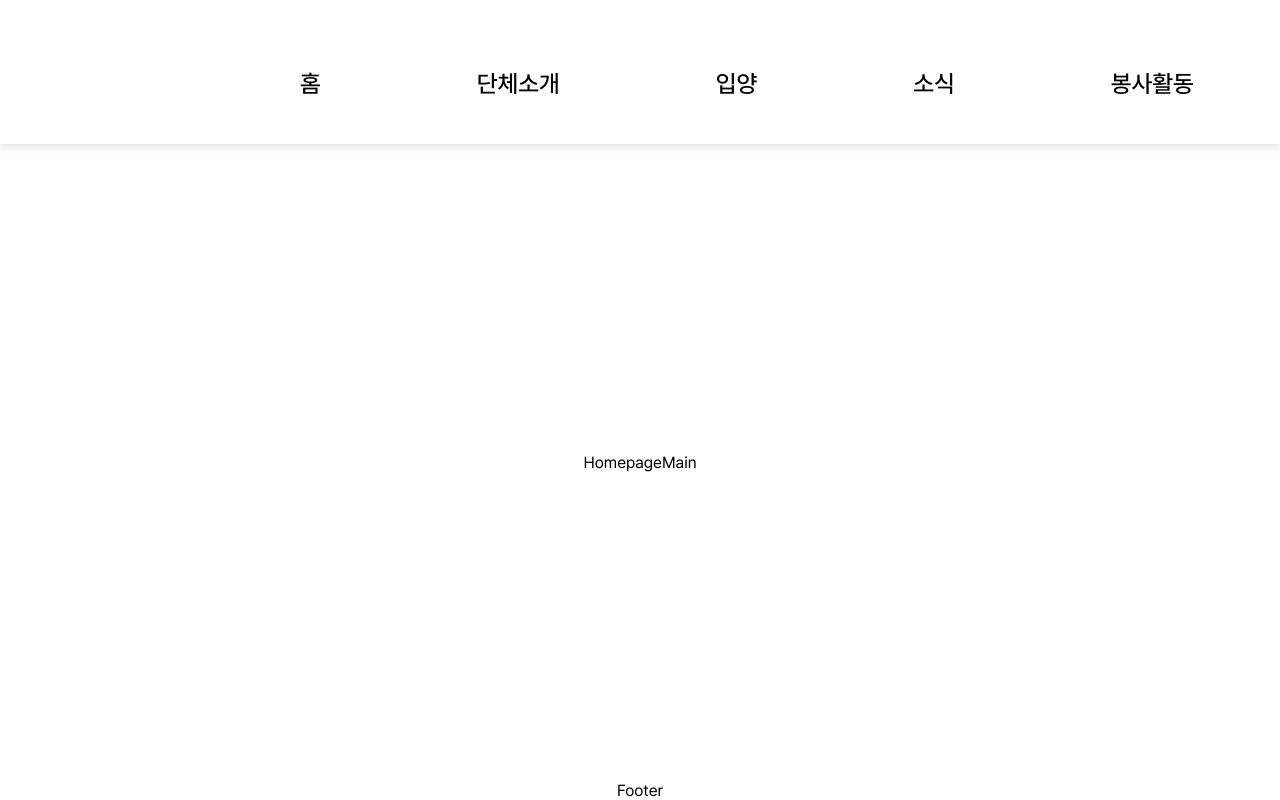
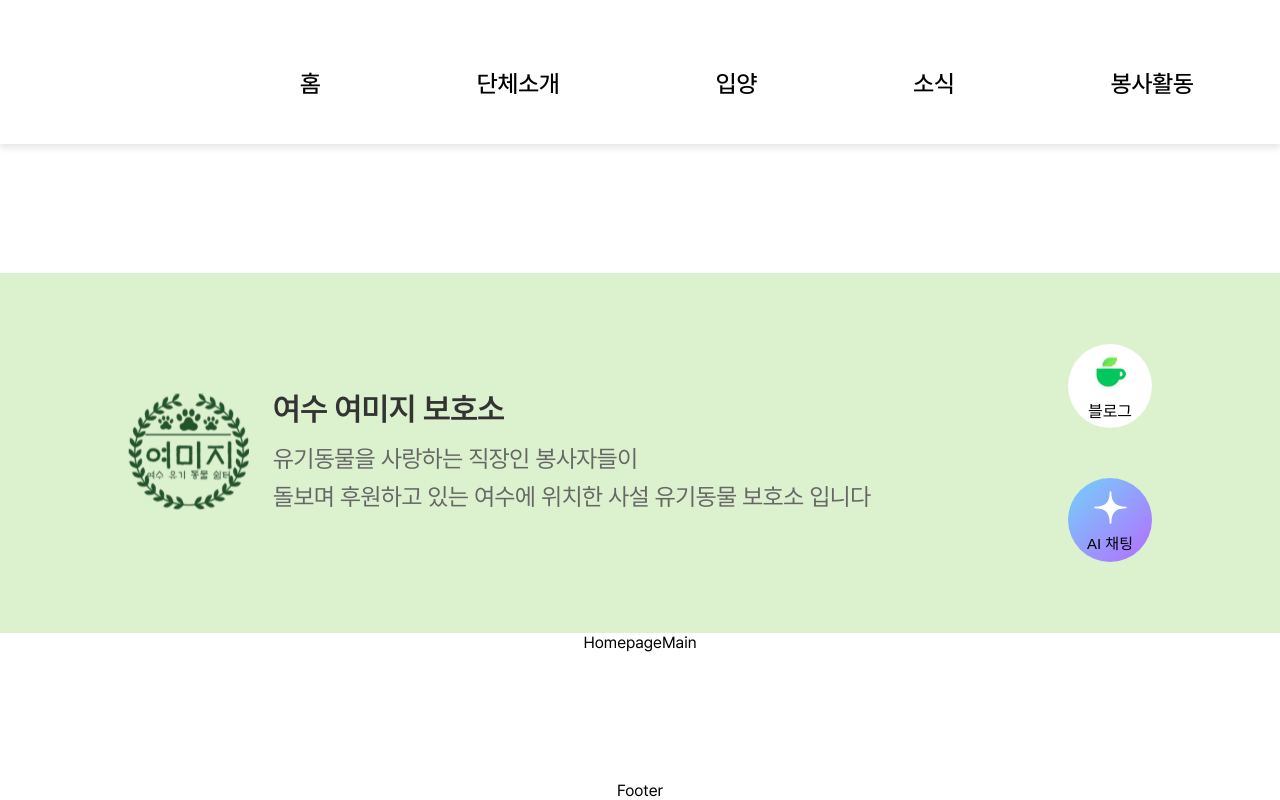
Before and after one commit to aspis-platform/Yeomiji-FE, a React (Vite) app: page / in a window 1280 px wide. Shown: the top 800 px of the page. Built offline with nearby package versions, Linux system fonts and the light colour scheme.

Commit message:
feat : 홈페이지 배너 1개 퍼블리싱

```diff
--- /dev/null
+++ b/src/components/base/AiChatButton.tsx
@@ -0,0 +1,45 @@
+import styled from "styled-components";
+import aiLogo from "../../assets/ai-icon.svg";
+
+const AiChatButton = () => {
+  return (
+    <StyledAiChatButton>
+      <StyledImage src={aiLogo} alt="Naver Cafe Logo" />
+      <span>AI 채팅</span>
+    </StyledAiChatButton>
+  );
+};
+
+const StyledAiChatButton = styled.button`
+  width: 84px;
+  height: 84px;
+  border-radius: 50%;
+  border: none;
+  display: flex;
+  flex-direction: column;
+  align-items: center;
+  justify-content: center;
+  cursor: pointer;
+  gap: 4px;
+  background: linear-gradient(to bottom right, #73d1fa, #b46dff);
+  color: white;
+  transition: transform 0.2s ease;
+
+  span {
+    font-size: 15px;
+    font-weight: 500;
+    color: black;
+  }
+
+  &:hover {
+    transform: scale(1.05);
+  }
+`;
+
+const StyledImage = styled.img`
+  width: 41px;
+  height: 41px;
+  object-fit: contain;
+`;
+
+export default AiChatButton;
--- /dev/null
+++ b/src/components/base/CafeButton.tsx
@@ -0,0 +1,46 @@
+import styled from "styled-components";
+import naverLogo from "../../assets/naver-cafe-logo.webp";
+
+const BlogButton = () => {
+  return (
+    <StyledBlogButton>
+      <StyledImage src={naverLogo} alt="Naver Cafe Logo" />
+      <span>블로그</span>
+    </StyledBlogButton>
+  );
+};
+
+const StyledBlogButton = styled.button`
+  width: 84px;
+  height: 84px;
+  border-radius: 50%;
+  border: none;
+  display: flex;
+  flex-direction: column;
+  align-items: center;
+  justify-content: center;
+  cursor: pointer;
+  gap: 4px;
+  background-color:rgb(255, 255, 255);
+  color: white;
+  transition: transform 0.2s ease;
+
+  span {
+    font-size: 16px;
+    color:black;
+    font-weight: 500;
+  }
+
+  &:hover {
+    transform: scale(1.05);
+  }
+`;
+
+const StyledImage = styled.img`
+  width: 44px;
+  height: 44px;
+  object-fit: contain;
+`;
+
+
+export default BlogButton;
--- /dev/null
+++ b/src/components/homepage/WelcomeBanner.tsx
@@ -0,0 +1,114 @@
+import React from "react";
+import styled from "styled-components";
+import logo_image from "../../assets/yeomiji-logo.svg";
+import BlogButton from "../base/CafeButton";
+import AiChatButton from "../base/AiChatButton";
+
+const WelcomeBanner = () => {
+  return (
+    <BannerWrapper>
+      <BannerContent>
+        <MainContent>
+          <LogoWrapper>
+            <img src={logo_image} alt="여미지 로고" />
+          </LogoWrapper>
+          <ContentContainer>
+            <Title>여수 여미지 보호소</Title>
+            <Description>
+              유기동물을 사랑하는 직장인 봉사자들이
+              <br />
+              돌보며 후원하고 있는 여수에 위치한 사설 유기동물 보호소 입니다
+            </Description>
+          </ContentContainer>
+        </MainContent>
+        <CircleButtons>
+          <BlogButton />
+          <AiChatButton />
+        </CircleButtons>
+      </BannerContent>
+    </BannerWrapper>
+  );
+};
+
+const BannerWrapper = styled.div`
+  width: 100vw;
+  position: relative;
+  left: 50%;
+  right: 50%;
+  margin-left: -50vw;
+  margin-right: -50vw;
+  background-color: #DCF1CE;
+  height: 360px;
+  display: flex;
+  justify-content: center;
+`;
+
+const BannerContent = styled.div`
+  width: 80%;
+  max-width: 1200px;
+  height: 100%;
+  position: relative;
+  display: flex;
+  align-items: center;
+
+  @media (max-width: 768px) {
+    width: 90%;
+    padding: 40px 20px;
+  }
+`;
+
+const MainContent = styled.div`
+  display: flex;
+  align-items: center;
+  gap: 24px;
+
+  @media (max-width: 768px) {
+    flex-direction: column;
+    text-align: center;
+  }
+`;
+
+const LogoWrapper = styled.div`
+  img {
+    width: 121px;
+    height: 121px;
+  }
+`;
+
+const ContentContainer = styled.div`
+  display: flex;
+  flex-direction: column;
+  gap: 12px;
+`;
+
+const Title = styled.h1`
+  font-size: 32px;
+  font-weight: 600;
+  color: #333;
+  margin: 0;
+  letter-spacing: -0.5px;
+`;
+
+const Description = styled.p`
+  font-size: 24px;
+  color: #666;
+  line-height: 1.6;
+  margin: 0;
+  letter-spacing: -0.3px;
+`;
+
+const CircleButtons = styled.div`
+  position: absolute;
+  right: 0;
+  top: 50%;
+  transform: translateY(-50%);
+  display: flex;
+  flex-direction: column;
+  gap: 50px;
+
+  @media (max-width: 768px) {
+    display: none;
+  }
+`;
+
+export default WelcomeBanner;
--- a/src/pages/homepage/HomepageMain.tsx
+++ b/src/pages/homepage/HomepageMain.tsx
@@ -1,7 +1,13 @@
 import React from "react";
+import WelcomeBanner from "../../components/homepage/WelcomeBanner";
 
 const HomepageMain = () => {
-  return <div>HomepageMain</div>;
+  return (
+    <div>
+      <WelcomeBanner></WelcomeBanner>
+      HomepageMain
+    </div>
+  );
 };
 
 export default HomepageMain;
```
Also changed, not shown: src/assets/ai-icon.svg (added), src/assets/naver-cafe-logo.webp (added).
